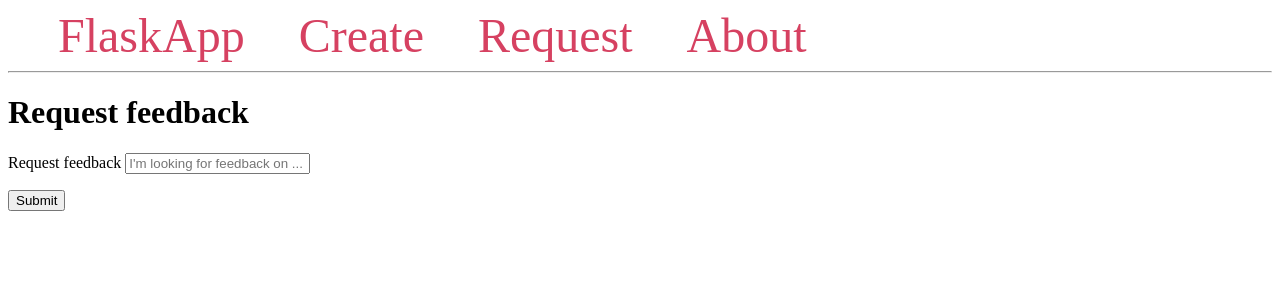
After one commit to Rainymood/flask-postgres, a Flask app: page /request/ in a window 1280 px wide. The commit adds this page. Shown: the top 300 px of the page. Run offline with Flask 2, Linux system fonts and the light colour scheme; some libraries are stand-ins or nearby versions.

Commit message:
Almost working prototype

```diff
--- a/app.py
+++ b/app.py
@@ -5,10 +5,23 @@ from flask import Flask, render_template, request, url_for, redirect
 
 load_dotenv()
 
+IMAGES_FOLDER = os.path.join('static', 'images')
+
 app = Flask(__name__)
+app.config['UPLOAD_FOLDER'] = IMAGES_FOLDER
+
+def add_leading_slash(image_link):
+    """For some reason static/images/image.png doesn't work, /static/images/image.png does"""
+    if not image_link.startswith("/"):
+        return "/" + image_link
+
+HAPPY_SMILEY = add_leading_slash(os.path.join(IMAGES_FOLDER, "happy.png"))
+NEUTRAL_SMILEY = add_leading_slash(os.path.join(IMAGES_FOLDER, "neutral.png"))
+SAD_SMILEY = add_leading_slash(os.path.join(IMAGES_FOLDER, "SAD.png"))
 
 
 def get_db_connection():
+    """Return connection to postgres db"""
     conn = psycopg2.connect(
         host="localhost",
         database="flask_db",
@@ -49,3 +62,37 @@ def index():
     cur.close()
     conn.close()
     return render_template("index.html", books=books)
+
+@app.route("/request/<uuid:id>/")
+def generated_request(id):
+    conn = get_db_connection()
+    cur = conn.cursor()
+    cur.execute(f"SELECT request_feedback_on FROM requests where id = '{id}';")
+    text = cur.fetchone()[0]
+    cur.close()
+    conn.close()
+
+    return render_template("give.html", request_feedback_on=text, happy=HAPPY_SMILEY, neutral=NEUTRAL_SMILEY, sad=SAD_SMILEY)
+
+
+@app.route("/copy/<uuid:id>/")
+def copy(id):
+    url = url_for("generated_request",id=id, _external=True)
+    return render_template("copy.html", url=url)
+
+@app.route("/request/", methods=["GET", "POST"])
+def request_feedback():
+    # If we fill in the form
+    if request.method == "POST":
+        request_feedback_on = request.form["request_feedback_on"]
+        conn = get_db_connection()
+        cur = conn.cursor()
+        cur.execute(f"INSERT INTO requests (request_feedback_on) VALUES ('{request_feedback_on}') RETURNING id")
+        id = str(cur.fetchone()[0])
+        conn.commit()
+        cur.close()
+        conn.close()
+        # redirect to url with param
+        return redirect(url_for("copy", id=id))
+    # Otherwise render template
+    return render_template("request.html")
--- a/templates/base.html
+++ b/templates/base.html
@@ -28,6 +28,7 @@
     <nav>
         <a href="{{ url_for('index') }}">FlaskApp</a>
         <a href="{{ url_for('create') }}">Create</a>
+        <a href="{{ url_for('request_feedback') }}">Request</a>
         <a href="#">About</a>
     </nav>
     <hr>
--- /dev/null
+++ b/templates/request.html
@@ -0,0 +1,17 @@
+{% extends 'base.html' %}
+
+{% block content %}
+    <h1>{% block title %} Request feedback {% endblock %}</h1>
+    <form method="post">
+        <p>
+            <label for="title">Request feedback</label>
+            <input type="text" name="request_feedback_on"
+                   placeholder="I'm looking for feedback on ...">
+            </input>
+        </p>
+
+        <p>
+            <button type="submit">Submit</button>
+        </p>
+    </form>
+{% endblock %}
```
Also changed, not shown: init_db.py (+20 -0 lines), templates/copy.html (added, +28 -0 lines), templates/give.html (added, +22 -0 lines), 2023-01-25-wip.gif (added), README.md, static/images/happy.png (added), static/images/neutral.png (added), static/images/sad.png (added).
